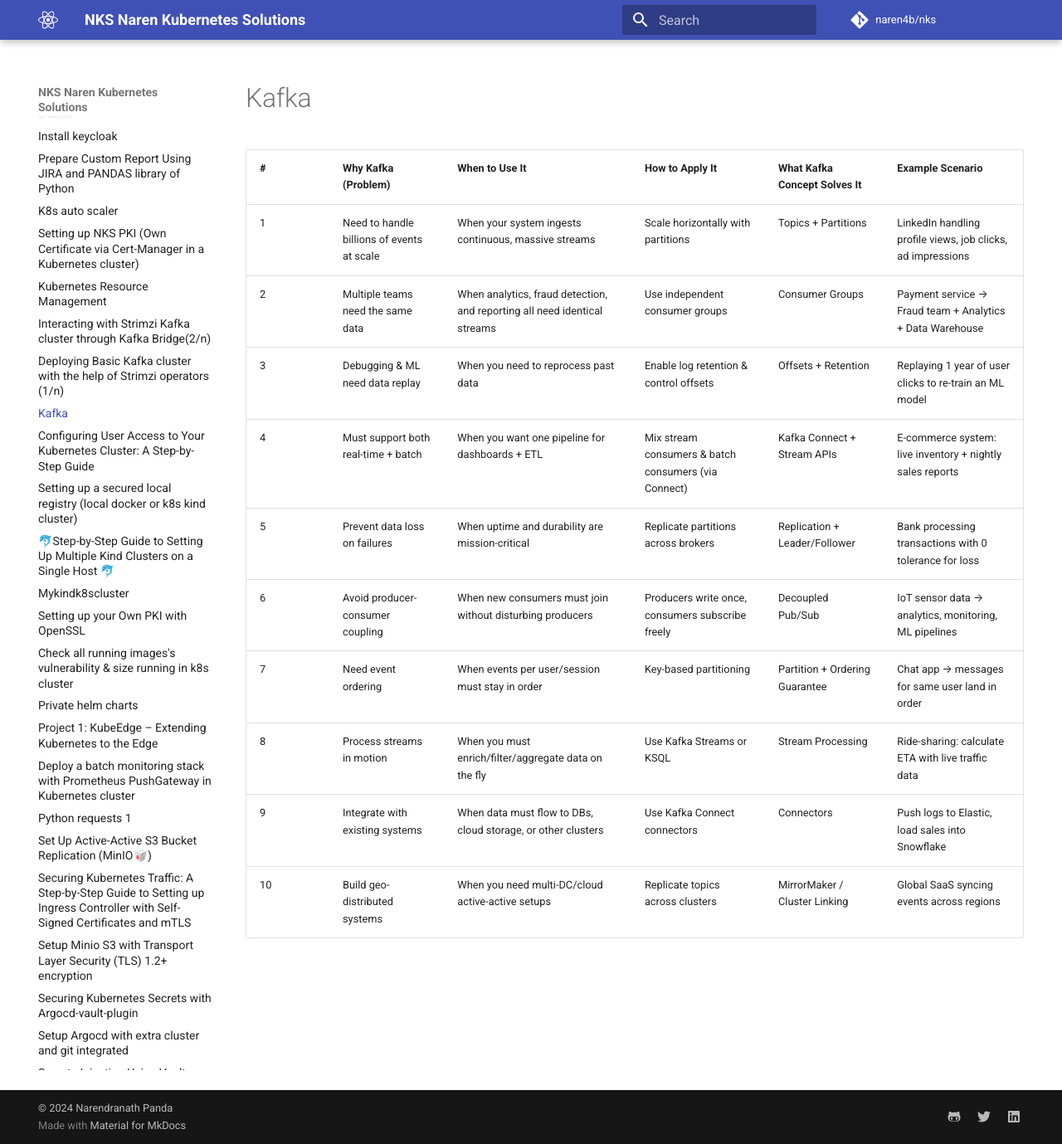
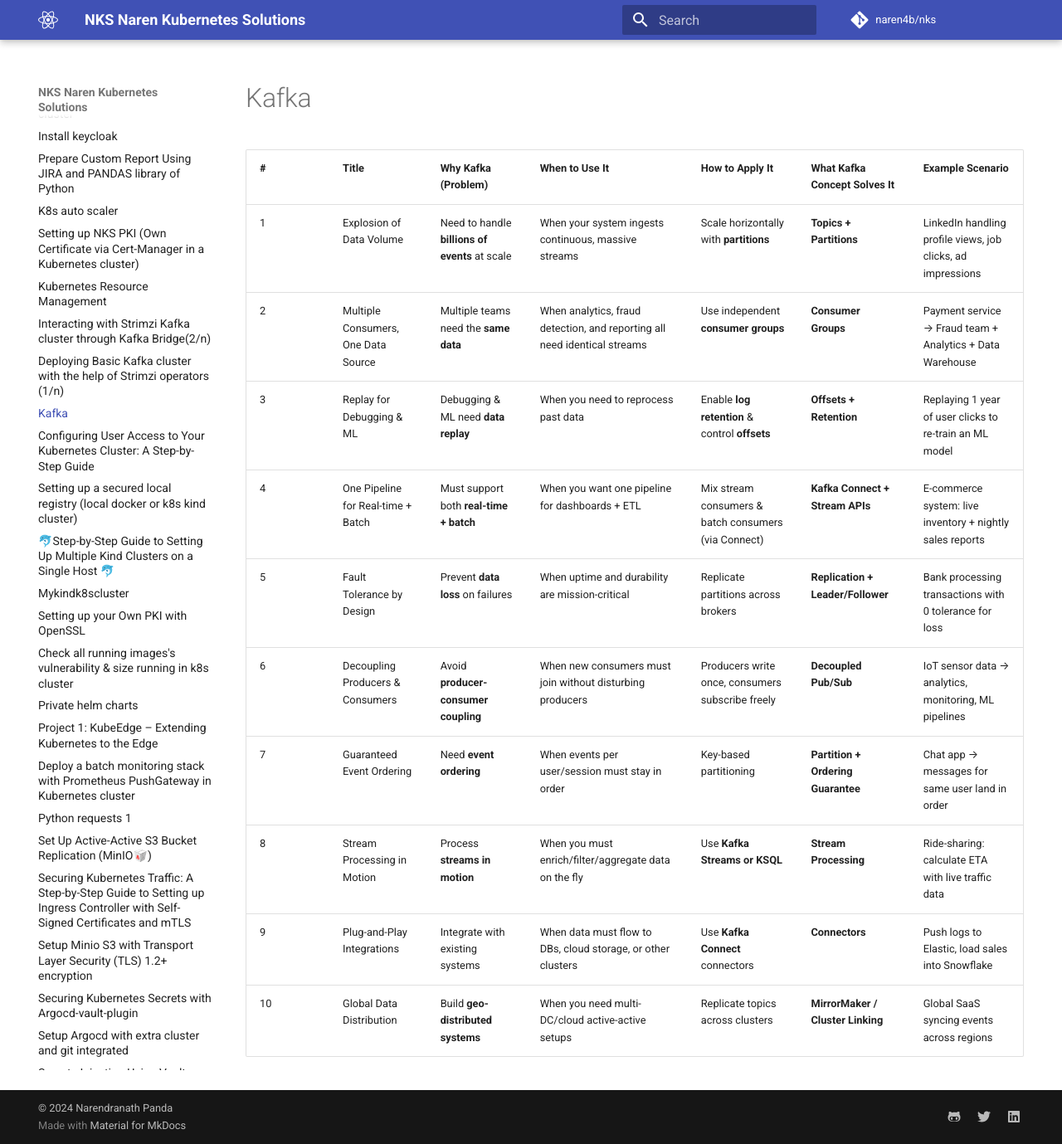
Before and after one commit to naren4b/nks, an MkDocs documentation site: the page built from docs/kafka.md, in a window 1280 px wide and 1379 px high. Shown: the whole window at 83% size. Built offline with MkDocs 1.6.1 and Material for MkDocs 9.7.7, drawn with Linux system fonts in a browser that asks for light colours; comment, search, counter and statistics services are not loaded.

Commit message:
Update kafka.md

```diff
--- a/docs/kafka.md
+++ b/docs/kafka.md
@@ -1,12 +1,12 @@
-| #  | Why Kafka (Problem)                        | When to Use It                                                            | How to Apply It                                      | What Kafka Concept Solves It   | Example Scenario                                            |
-| -- | -------------------------------------------| ------------------------------------------------------------------------- | ---------------------------------------------------- | -------------------------------| ----------------------------------------------------------- |
-| 1  | Need to handle billions of events at scale | When your system ingests continuous, massive streams                      | Scale horizontally with partitions                   | Topics + Partitions            | LinkedIn handling profile views, job clicks, ad impressions |
-| 2  | Multiple teams need the same data          | When analytics, fraud detection, and reporting all need identical streams | Use independent consumer groups                      | Consumer Groups                | Payment service → Fraud team + Analytics + Data Warehouse   |
-| 3  | Debugging & ML need data replay            | When you need to reprocess past data                                      | Enable log retention & control offsets               | Offsets + Retention            | Replaying 1 year of user clicks to re-train an ML model     |
-| 4  | Must support both real-time + batch        | When you want one pipeline for dashboards + ETL                           | Mix stream consumers & batch consumers (via Connect) | Kafka Connect + Stream APIs    | E-commerce system: live inventory + nightly sales reports   |
-| 5  | Prevent data loss on failures              | When uptime and durability are mission-critical                           | Replicate partitions across brokers                  | Replication + Leader/Follower  | Bank processing transactions with 0 tolerance for loss      |
-| 6  | Avoid producer-consumer coupling           | When new consumers must join without disturbing producers                 | Producers write once, consumers subscribe freely     | Decoupled Pub/Sub              | IoT sensor data → analytics, monitoring, ML pipelines       |
-| 7  | Need event ordering                        | When events per user/session must stay in order                           | Key-based partitioning                               | Partition + Ordering Guarantee | Chat app → messages for same user land in order             |
-| 8  | Process streams in motion                  | When you must enrich/filter/aggregate data on the fly                     | Use Kafka Streams or KSQL                            | Stream Processing              | Ride-sharing: calculate ETA with live traffic data          |
-| 9  | Integrate with existing systems            | When data must flow to DBs, cloud storage, or other clusters              | Use Kafka Connect connectors                         | Connectors                     | Push logs to Elastic, load sales into Snowflake             |
-| 10 | Build geo-distributed systems              | When you need multi-DC/cloud active-active setups                         | Replicate topics across clusters                     | MirrorMaker / Cluster Linking  | Global SaaS syncing events across regions                   |
+| #  | Title                               | Why Kafka (Problem)                            | When to Use It                                                            | How to Apply It                                      | What Kafka Concept Solves It       | Example Scenario                                            |
+| -- | ----------------------------------- | ---------------------------------------------- | ------------------------------------------------------------------------- | ---------------------------------------------------- | ---------------------------------- | ----------------------------------------------------------- |
+| 1  | Explosion of Data Volume            | Need to handle **billions of events** at scale | When your system ingests continuous, massive streams                      | Scale horizontally with **partitions**               | **Topics + Partitions**            | LinkedIn handling profile views, job clicks, ad impressions |
+| 2  | Multiple Consumers, One Data Source | Multiple teams need the **same data**          | When analytics, fraud detection, and reporting all need identical streams | Use independent **consumer groups**                  | **Consumer Groups**                | Payment service → Fraud team + Analytics + Data Warehouse   |
+| 3  | Replay for Debugging & ML           | Debugging & ML need **data replay**            | When you need to reprocess past data                                      | Enable **log retention** & control **offsets**       | **Offsets + Retention**            | Replaying 1 year of user clicks to re-train an ML model     |
+| 4  | One Pipeline for Real-time + Batch  | Must support both **real-time + batch**        | When you want one pipeline for dashboards + ETL                           | Mix stream consumers & batch consumers (via Connect) | **Kafka Connect + Stream APIs**    | E-commerce system: live inventory + nightly sales reports   |
+| 5  | Fault Tolerance by Design           | Prevent **data loss** on failures              | When uptime and durability are mission-critical                           | Replicate partitions across brokers                  | **Replication + Leader/Follower**  | Bank processing transactions with 0 tolerance for loss      |
+| 6  | Decoupling Producers & Consumers    | Avoid **producer-consumer coupling**           | When new consumers must join without disturbing producers                 | Producers write once, consumers subscribe freely     | **Decoupled Pub/Sub**              | IoT sensor data → analytics, monitoring, ML pipelines       |
+| 7  | Guaranteed Event Ordering           | Need **event ordering**                        | When events per user/session must stay in order                           | Key-based partitioning                               | **Partition + Ordering Guarantee** | Chat app → messages for same user land in order             |
+| 8  | Stream Processing in Motion         | Process **streams in motion**                  | When you must enrich/filter/aggregate data on the fly                     | Use **Kafka Streams or KSQL**                        | **Stream Processing**              | Ride-sharing: calculate ETA with live traffic data          |
+| 9  | Plug-and-Play Integrations          | Integrate with existing systems                | When data must flow to DBs, cloud storage, or other clusters              | Use **Kafka Connect** connectors                     | **Connectors**                     | Push logs to Elastic, load sales into Snowflake             |
+| 10 | Global Data Distribution            | Build **geo-distributed systems**              | When you need multi-DC/cloud active-active setups                         | Replicate topics across clusters                     | **MirrorMaker / Cluster Linking**  | Global SaaS syncing events across regions                   |
```
